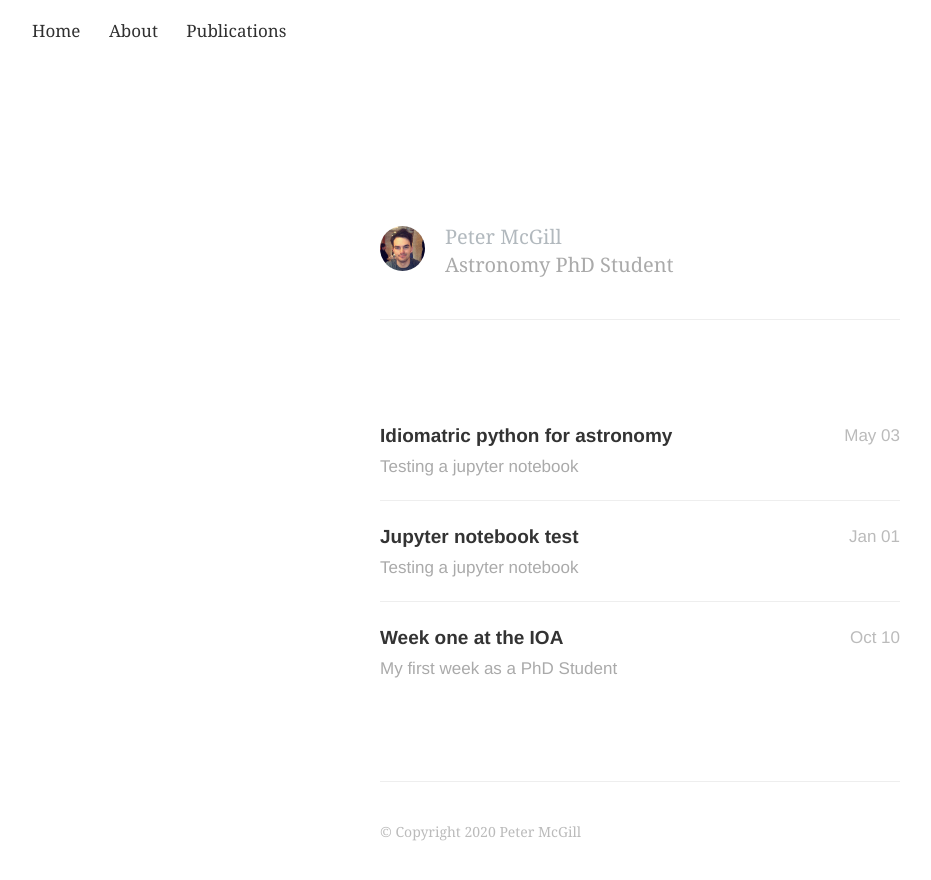
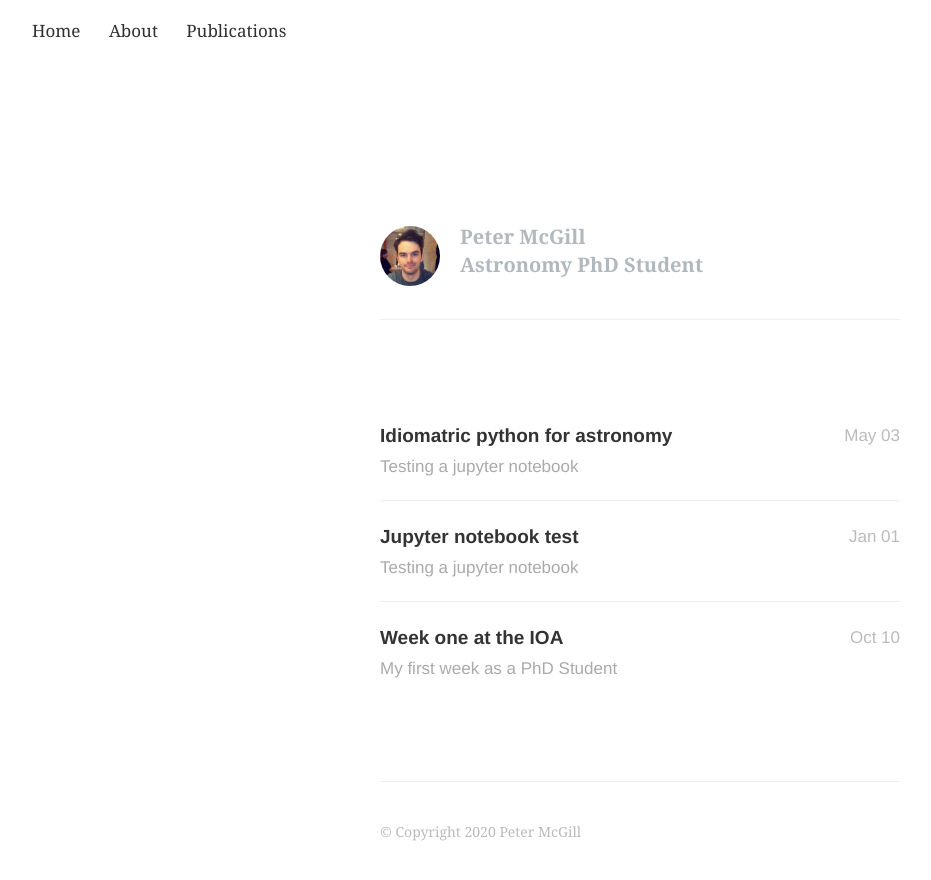
Before and after one commit to astrophpeter/astrophpeter.github.io, a Jekyll site: the page built from index.html, in a window 1280 px wide. Shown: the top 880 px of the page, without its empty margins (0-931 px from the left). Built offline with Jekyll 4.4.1, drawn with Linux system fonts in a browser that asks for light colours; nearby versions of some CDN libraries; the list of posts is cut into pages by our own code.

Commit message:
Update style.css

```diff
--- a/assets/css/style.css
+++ b/assets/css/style.css
@@ -96,8 +96,7 @@
 }
 
 .profile #header div span {
-	color: #aaa;
-	font-weight: 500;
+	color: #b2b9be;
 	display: block;
 }
 
@@ -107,8 +106,8 @@
 }
 
 .profile #avatar {
-	height: 45px;
-  	width: 45px;
+	height: 60px;
+  	width: 60px;
   	float: left;
   	border-radius: 50%;
   	margin-top: 3px;
```
